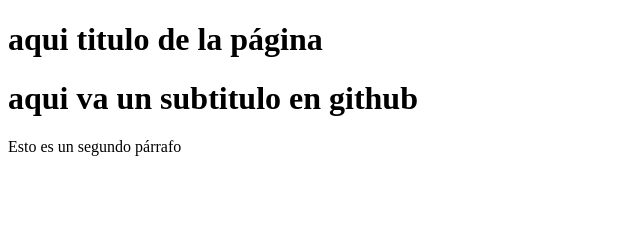
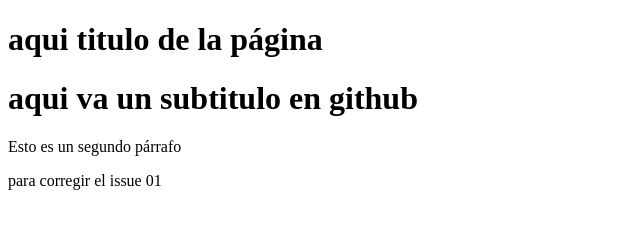
Before and after one commit to Butch33r/EmpresaC, a plain HTML site: page index.html in a window 1280 px wide. Shown: the whole page, without its empty margins (0-640 px from the left). Drawn offline with Linux system fonts and the light colour scheme.

Commit message:
Añadido p para el issue issue #3 is ready Closes #2

```diff
--- a/index.html
+++ b/index.html
@@ -10,5 +10,7 @@
     <h1>aqui titulo de la página</h1>
     <h1>aqui va un subtitulo en github</h1>
     <p>Esto es un segundo párrafo</p>
+
+    <p>para corregir el issue 01</p>
 </body>
 </html>
```
